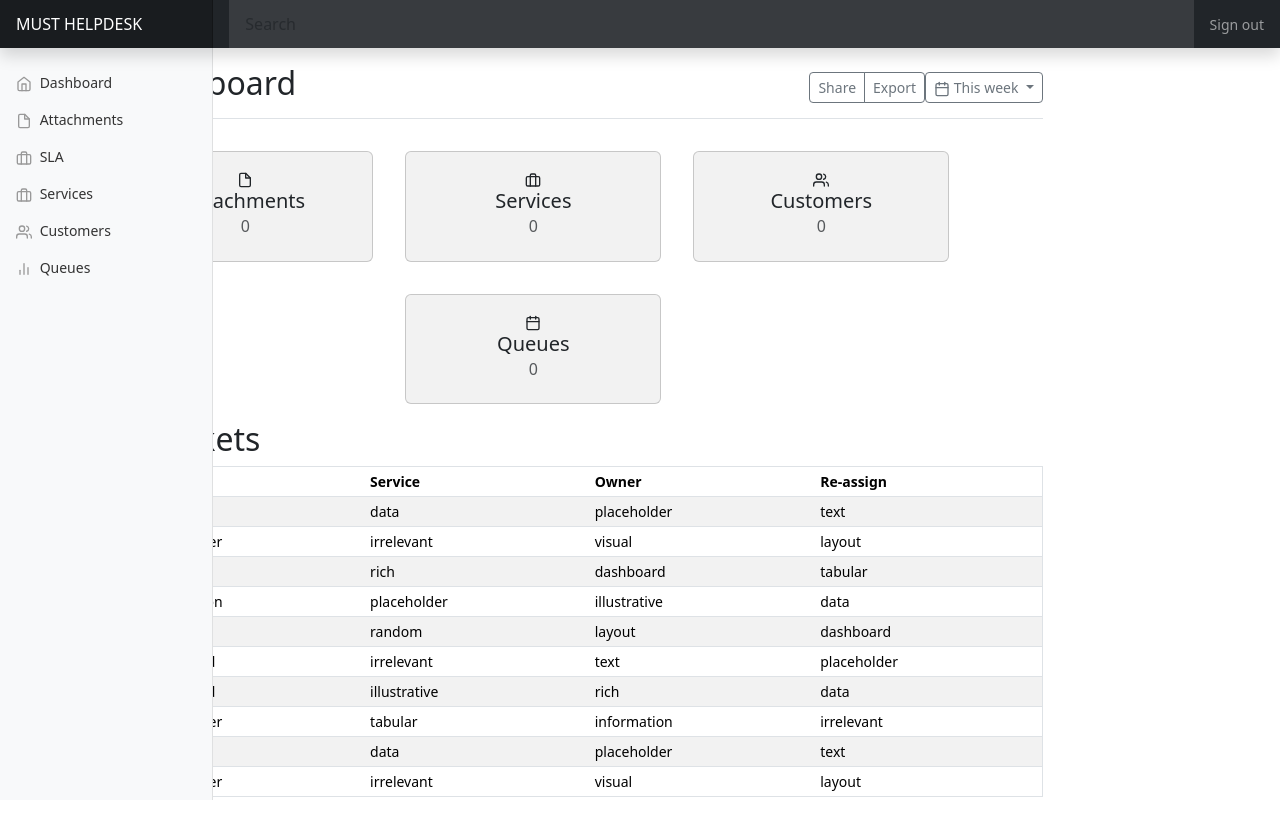
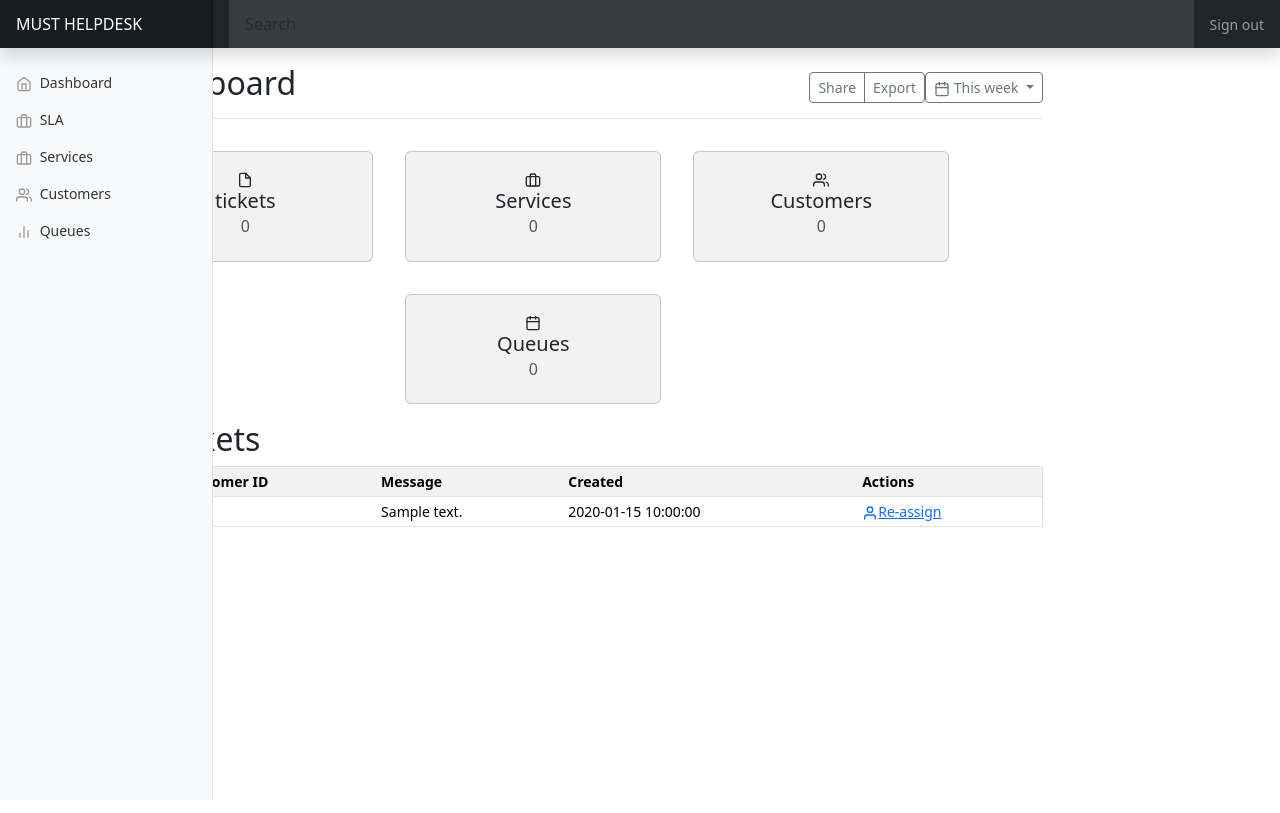
Before and after one commit to tumutech/helpdesk, a PHP site: page /dashboard.php in a window 1280 px wide. Run offline with PHP 8.4, Linux system fonts and the light colour scheme; tables that the repository leaves empty or names only in its code hold one stand-in row (values such as "Sample post"); some libraries are stand-ins or nearby versions.

Commit message:
minor fixes

```diff
--- a/admin/admin_template.php
+++ b/admin/admin_template.php
@@ -60,12 +60,12 @@
               Dashboard <span class="sr-only"></span>
             </a>
           </li>
-          <li class="nav-item">
+          <!-- <li class="nav-item">
             <a class="nav-link" href="attachments.php">
               <span data-feather="file"></span>
               Attachments
             </a>
-          </li>
+          </li> -->
           <li class="nav-item">
             <a class="nav-link" href="sla.php">
               <span data-feather="briefcase"></span>
--- a/admin/dashboard.php
+++ b/admin/dashboard.php
@@ -25,7 +25,7 @@
       <div class="card">
   <div class="card-body">
   <span data-feather="file"></span>
-    <h5 class="card-title">Attachments</h5>
+    <h5 class="card-title">tickets</h5>
     <h6 class="card-subtitle mb-2 text-muted">0</h6>
   </div>
 </div>
@@ -55,88 +55,28 @@
       <h2>Pending Tickets</h2>
       <div class="table-responsive">
         <table class="table table-striped table-sm" border=1px bordercolor="gray">
-          <thead>
-            <tr>
-              <th>#</th>
-              <th>Subject</th>
-              <th>Service</th>
-              <th>Owner</th>
-              <th>Re-assign</th>
-            </tr>
-          </thead>
-          <tbody>
-            <tr>
-              <td>1,001</td>
-              <td>random</td>
-              <td>data</td>
-              <td>placeholder</td>
-              <td>text</td>
-            </tr>
-            <tr>
-              <td>1,002</td>
-              <td>placeholder</td>
-              <td>irrelevant</td>
-              <td>visual</td>
-              <td>layout</td>
-            </tr>
-            <tr>
-              <td>1,003</td>
-              <td>data</td>
-              <td>rich</td>
-              <td>dashboard</td>
-              <td>tabular</td>
-            </tr>
-            <tr>
-              <td>1,003</td>
-              <td>information</td>
-              <td>placeholder</td>
-              <td>illustrative</td>
-              <td>data</td>
-            </tr>
-            <tr>
-              <td>1,004</td>
-              <td>text</td>
-              <td>random</td>
-              <td>layout</td>
-              <td>dashboard</td>
-            </tr>
-            <tr>
-              <td>1,005</td>
-              <td>dashboard</td>
-              <td>irrelevant</td>
-              <td>text</td>
-              <td>placeholder</td>
-            </tr>
-            <tr>
-              <td>1,006</td>
-              <td>dashboard</td>
-              <td>illustrative</td>
-              <td>rich</td>
-              <td>data</td>
-            </tr>
-            <tr>
-              <td>1,007</td>
-              <td>placeholder</td>
-              <td>tabular</td>
-              <td>information</td>
-              <td>irrelevant</td>
-            </tr>
-            <tr>
-              <td>1,008</td>
-              <td>random</td>
-              <td>data</td>
-              <td>placeholder</td>
-              <td>text</td>
-            </tr>
-            <tr>
-              <td>1,009</td>
-              <td>placeholder</td>
-              <td>irrelevant</td>
-              <td>visual</td>
-              <td>layout</td>
-            </tr>
-
-          </tbody>
+          <th>Ticket no</th>
+          <th>Customer ID</th>
+          <th> Message</th>
+          <th>Created</th>
+          <th>Actions</th>
+        <?php
+    include_once './config/database.php';
+    include_once './model/Ticket.php';
+    $database = new Database();
+    $db = $database->getConnection();
+    $item = new Tickets($db);
+$tickets = $item->getTickets();
+foreach ($tickets as $ticket):?>
+<tr>
+            <td><?php echo $ticket['ticket_num']; ?></td>
+            <td><?php echo $ticket['customer_userID']; ?></td>
+            <!-- <td><?php echo $ticket['title']; ?></td> -->
+            <td><?php echo $ticket['message']; ?></td>
+            <td><?php echo $ticket['create_time']; ?></td>
+            <td><a href="#"><span data-feather="user"></span>Re-assign</a></td>
+            <?php endforeach; ?> </tr>
+</table>
         </table>
       </div>
     </main>
--- a/admin/model/Services.php
+++ b/admin/model/Services.php
@@ -5,6 +5,7 @@
         // Table
         private $db_table = "service";
         // Columns
+        public $num_rows;
         public $serviceID;
         public $name;
         public $comment;
--- /dev/null
+++ b/admin/model/Ticket.php
@@ -0,0 +1,118 @@
+<?php
+    class Tickets{
+        // Connection
+        private $conn;
+        // Table
+        private $db_table = "open_tickets";
+        // Columns
+        public $ticket_num;
+        public $customer_userID;
+        public $title;
+        public $message;
+        public $attachement;
+        public $create_time;
+        public $valid;
+        // Db connection
+        public function __construct($db){
+            $this->conn = $db;
+        }
+        // Getting all to do Tickets from the database
+        public function getTickets() {
+            $sqlQuery = "SELECT ticket_num, customer_userID, title,message,body,create_time,valid FROM " . $this->db_table . "";
+            $stmt = $this->conn->prepare($sqlQuery);
+            $stmt->execute();
+
+            $Tickets = [];
+            while ($row = $stmt->fetch(PDO::FETCH_ASSOC)) {
+                $Tickets[] = $row;
+            }
+
+            return $Tickets;
+        }
+        // Creating a new Ticket and adding it to the database
+        public function createTicket(){
+            $sqlQuery = "INSERT INTO
+                        ". $this->db_table ."
+                    SET
+                        customer_userID = :customer_userID,
+                        message = :message,
+                        attachement = :attachement,
+                        create_time = :create_time,
+                        title = :title";
+
+            $stmt = $this->conn->prepare($sqlQuery);
+
+            // securing data
+            $this->customer_userID=htmlspecialchars(strip_tags($this->customer_userID));
+            $this->title=htmlspecialchars(strip_tags($this->title));
+
+            // bind data
+            $stmt->bindParam(":customer_userID", $this->customer_userID);
+            $stmt->bindParam(":title", $this->title);
+            $stmt->bindParam(":message", $this->message);
+            $stmt->bindParam(":attachement", $this->attachement);
+            $stmt->bindParam(":create_time", $this->create_time);
+
+            if($stmt->execute()){
+               return true;
+            }
+            return false;
+        }
+        // Reading single Ticket from the database
+        public function getSingleTicket(){
+            $sqlQuery = "SELECT
+                        ticket_num,
+                        name,
+                        title
+                      FROM
+                        ". $this->db_table ."
+                    WHERE
+                       article_id = ?
+                    LIMIT 0,1";
+            $stmt = $this->conn->prepare($sqlQuery);
+            $stmt->bindParam(1, $this->article_id);
+            $stmt->execute();
+            $dataRow = $stmt->fetch(PDO::FETCH_ASSOC);
+
+            $this->customer_userID = $dataRow['customer_userID'];
+            $this->title = $dataRow['title'];
+        }
+        // Updating a single Ticket in the database
+        public function updateTicket(){
+            $sqlQuery = "UPDATE
+                        ". $this->db_table ."
+                    SET
+                        customer_userID = :customer_userID,
+                        title = :title
+                    WHERE
+                        article_id = :article_id";
+
+            $stmt = $this->conn->prepare($sqlQuery);
+
+            $this->name=htmlspecialchars(strip_tags($this->name));
+            $this->created=htmlspecialchars(strip_tags($this->created));
+            $this->article_id=htmlspecialchars(strip_tags($this->article_id));
+
+            // bind data
+            $stmt->bindParam(":customer_userID", $this->customer_userID);
+            $stmt->bindParam(":title", $this->title);
+            $stmt->bindParam(":article_id", $this->article_id);
+
+            if($stmt->execute()){
+               return true;
+            }
+            return false;
+        }
+        // Deleting a single Ticket from the database
+        function deleteTicket($article_id){
+            $sqlQuery = "DELETE FROM " . $this->db_table . " WHERE article_id = ?";
+            $stmt = $this->conn->prepare($sqlQuery);
+            $stmt->bindParam(1, $this->article_id);
+
+            if($stmt->execute()){
+                return true;
+            }
+            return false;
+        }
+    }
+?>
```
